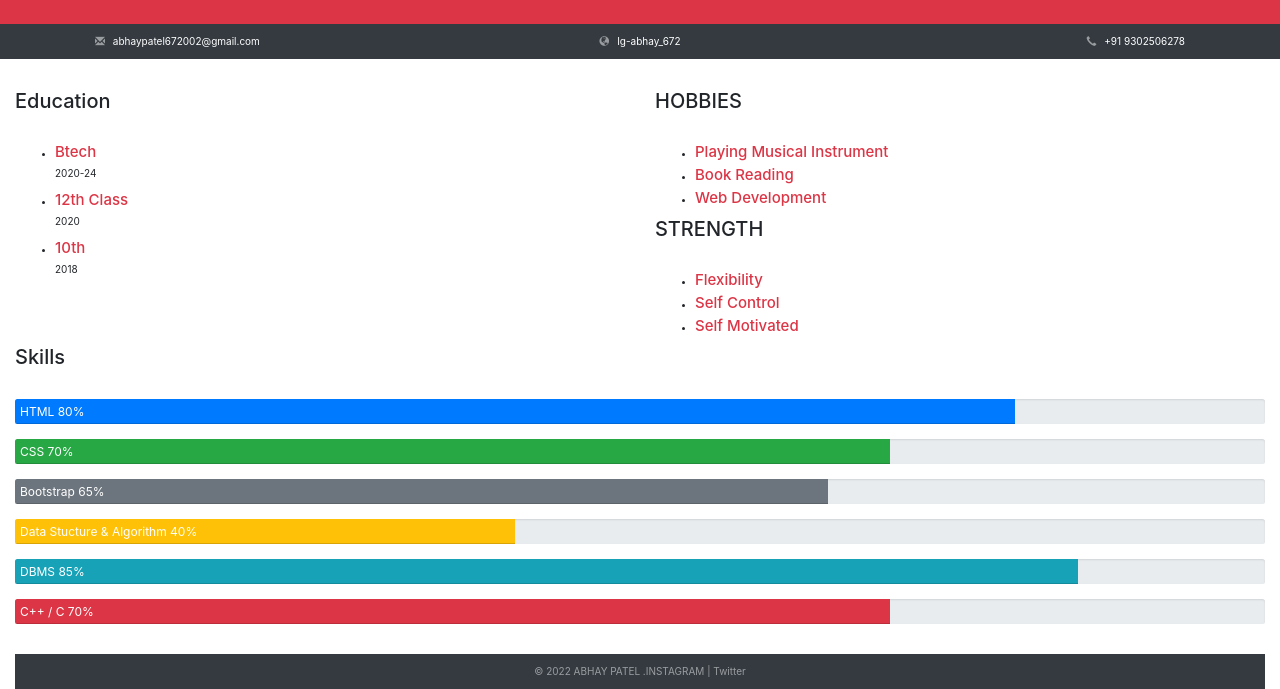
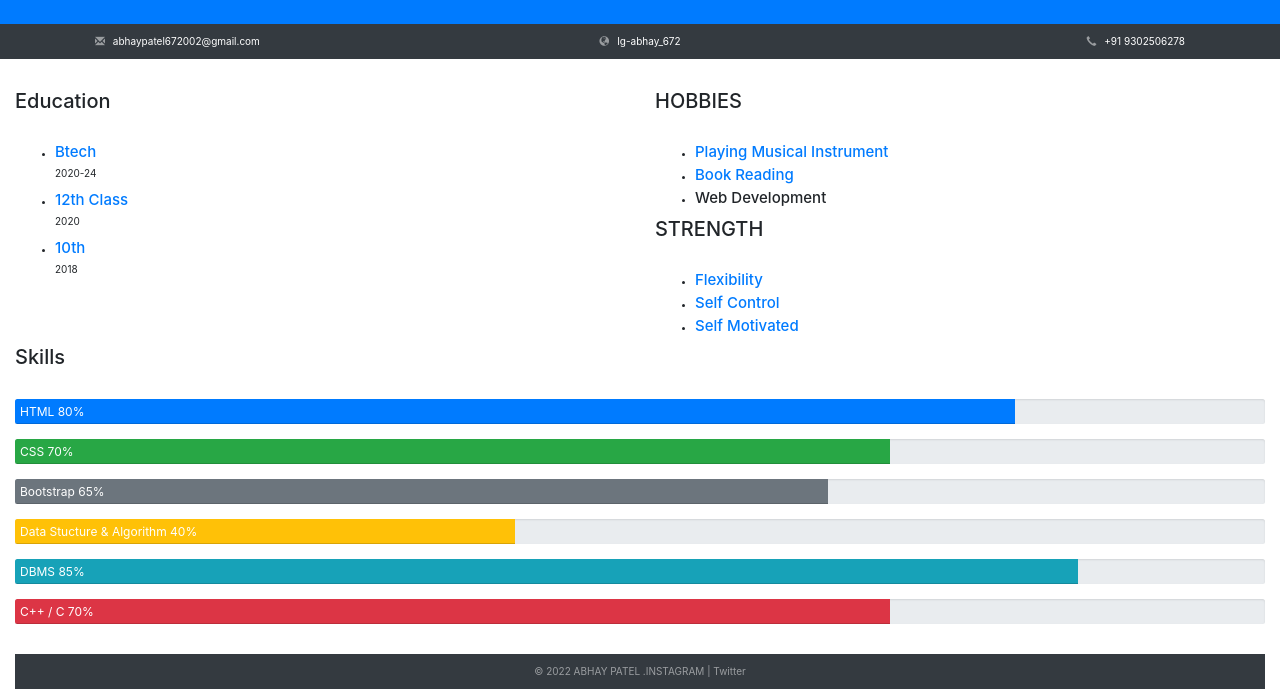
Before and after one commit to abhay6722/abhay-, a plain HTML site: page index.html in a window 1280 px wide. Shown: the part 196-885 px from the top of the page. Drawn offline with nearby package versions, Linux system fonts and the light colour scheme.

Commit message:
changed
changed

```diff
--- a/index.html
+++ b/index.html
@@ -9,7 +9,7 @@
   <script src="https://maxcdn.bootstrapcdn.com/bootstrap/3.4.1/js/bootstrap.min.js"></script>
 </head>
 <body>
-  <header class="bg-danger bg-gradient text-white py-5">
+  <header class="bg-primary bg-gradient text-white py-5">
   <div class="container">
     <div class="row">
       <div class="col-md-3 text-left text-md-center mb-3">
@@ -50,15 +50,15 @@
 <h2 class="mb-5">Education</h2>
 <ul>
   <li>
-    <h4 class="text-danger">Btech</h4>
+    <h4 class="text-primary">Btech</h4>
     <p>2020-24</p>
   </li>
   <li>
-    <h4 class="text-danger">12th Class</h4>
+    <h4 class="text-primary">12th Class</h4>
     <p>2020</p>
   </li>
   <li>
-    <h4 class="text-danger">10th</h4>
+    <h4 class="text-primary">10th</h4>
     <p>2018</p>
   </li>
 
@@ -70,16 +70,16 @@
 <h2 class="mb-5">HOBBIES</h2>
 <ul>
   <li>
-    <h4 class="text-danger">Playing Musical Instrument</h4>
+    <h4 class="text-primary">Playing Musical Instrument</h4>
 
   </li>
   <li>
-    <h4 class="text-danger">Book Reading</h4>
+    <h4 class="text-primary">Book Reading</h4>
 
   </li>
 
   <li>
-    <h4 class="text-danger">Web Development</h4>
+    <h4 class="text-primaryr">Web Development</h4>
 
   </li>
 </ul>
@@ -88,16 +88,16 @@
 <ul>
 
   <li>
-    <h4 class="text-danger">Flexibility</h4>
+    <h4 class="text-primary">Flexibility</h4>
 
   </li>
 
   <li>
-    <h4 class="text-danger">Self Control</h4>
+    <h4 class="text-primary">Self Control</h4>
     </li>
 
     <li>
-    <h4 class="text-danger">Self Motivated</h4>
+    <h4 class="text-primary">Self Motivated</h4>
 
 </ul>
 </div>
```
